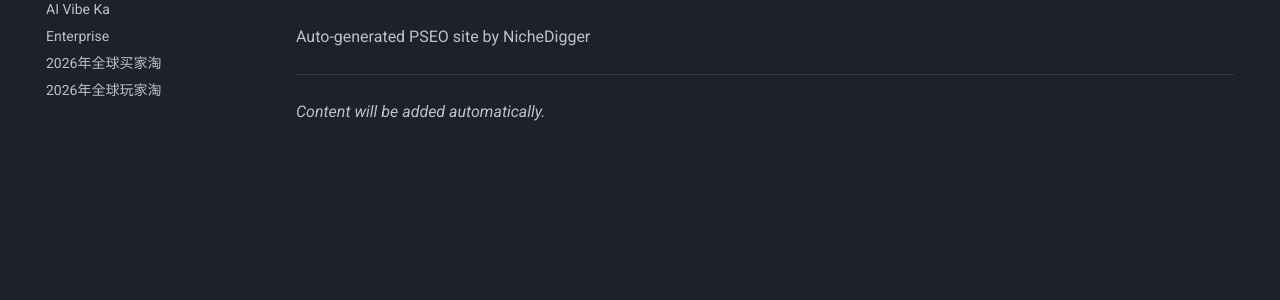
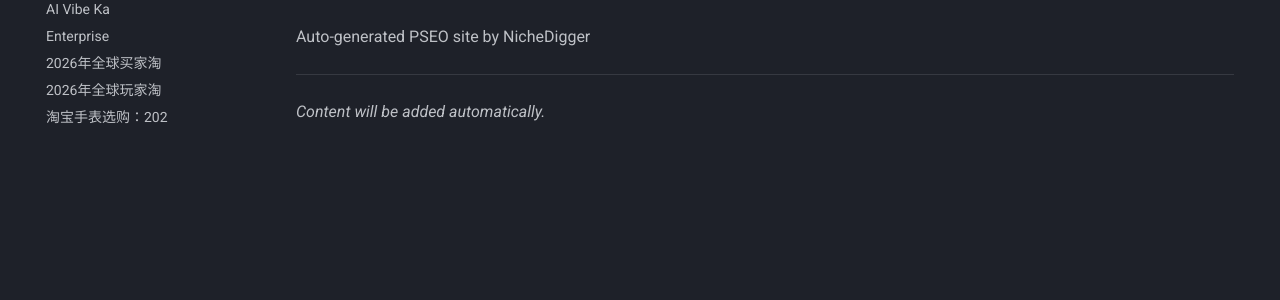
Before and after one commit to ylyy/pseo-site-050ad0b5, an MkDocs documentation site: the page built from docs/index.md, in a window 1280 px wide. Shown: the part 156-456 px from the top of the page. Built offline with MkDocs 1.6.1 and Material for MkDocs 9.7.7, drawn with Linux system fonts in a browser that asks for light colours; comment, search, counter and statistics services are not loaded.

Commit message:
Add "淘宝手表选购：2026全球买家终极指南与跨境购物策略" to navigation

```diff
--- a/mkdocs.yml
+++ b/mkdocs.yml
@@ -26,6 +26,7 @@ nav:
   - "Enterprise": enterprise-ai-api-integration-in-2026-a-global-mar.md
   - "2026年全球买家淘": 2026年全球买家淘宝手柄终极攻略-跨境选购-支付与转运全解析.md
   - "2026年全球玩家淘": 2026年全球玩家淘宝手柄选购终极指南-从入门到精通-避免踩坑.md
+  - "淘宝手表选购：202": 淘宝手表选购-2026全球买家终极指南与跨境购物策略.md
 # 新文章将在此处自动添加
 
 markdown_extensions:
```
